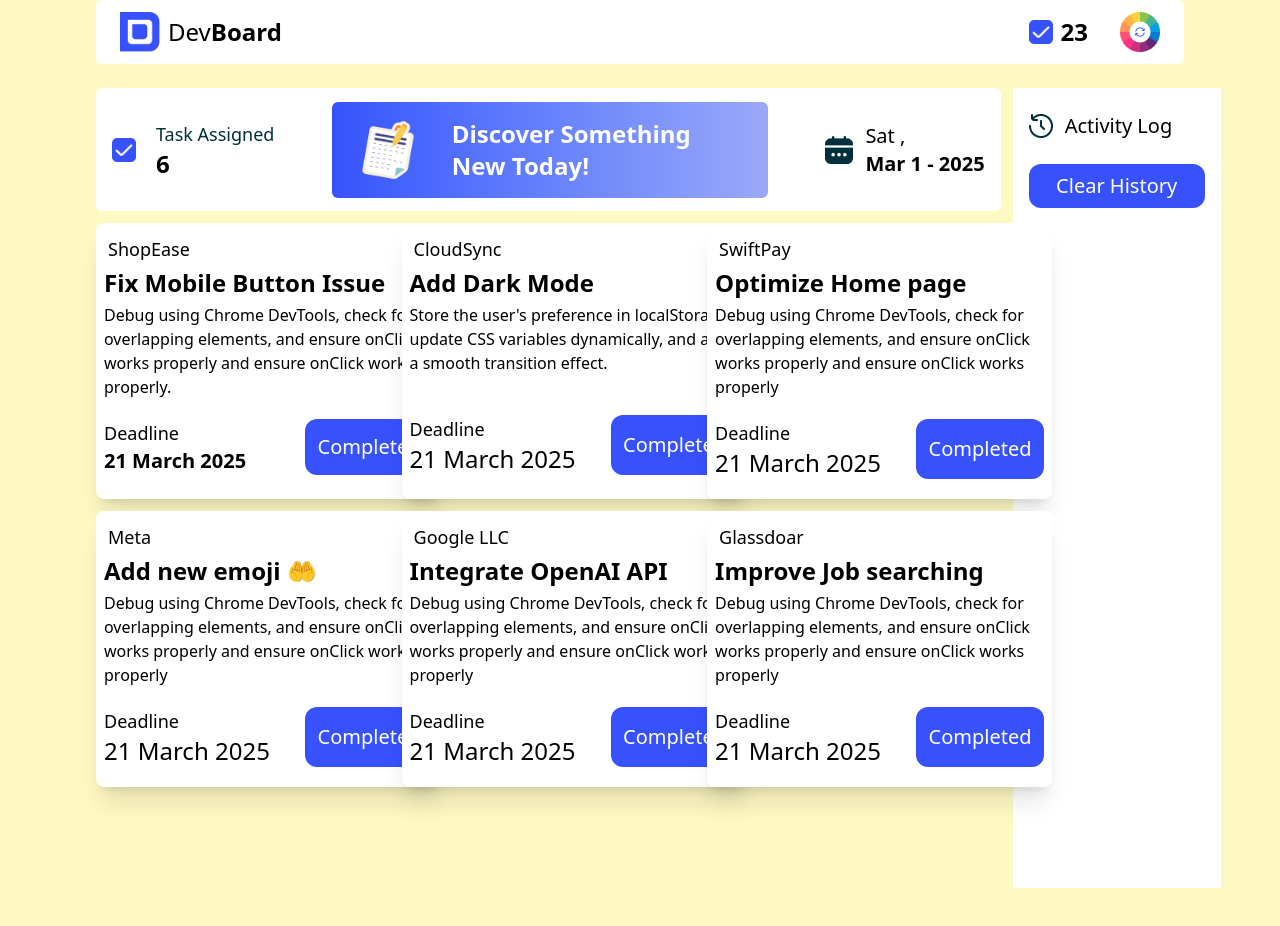
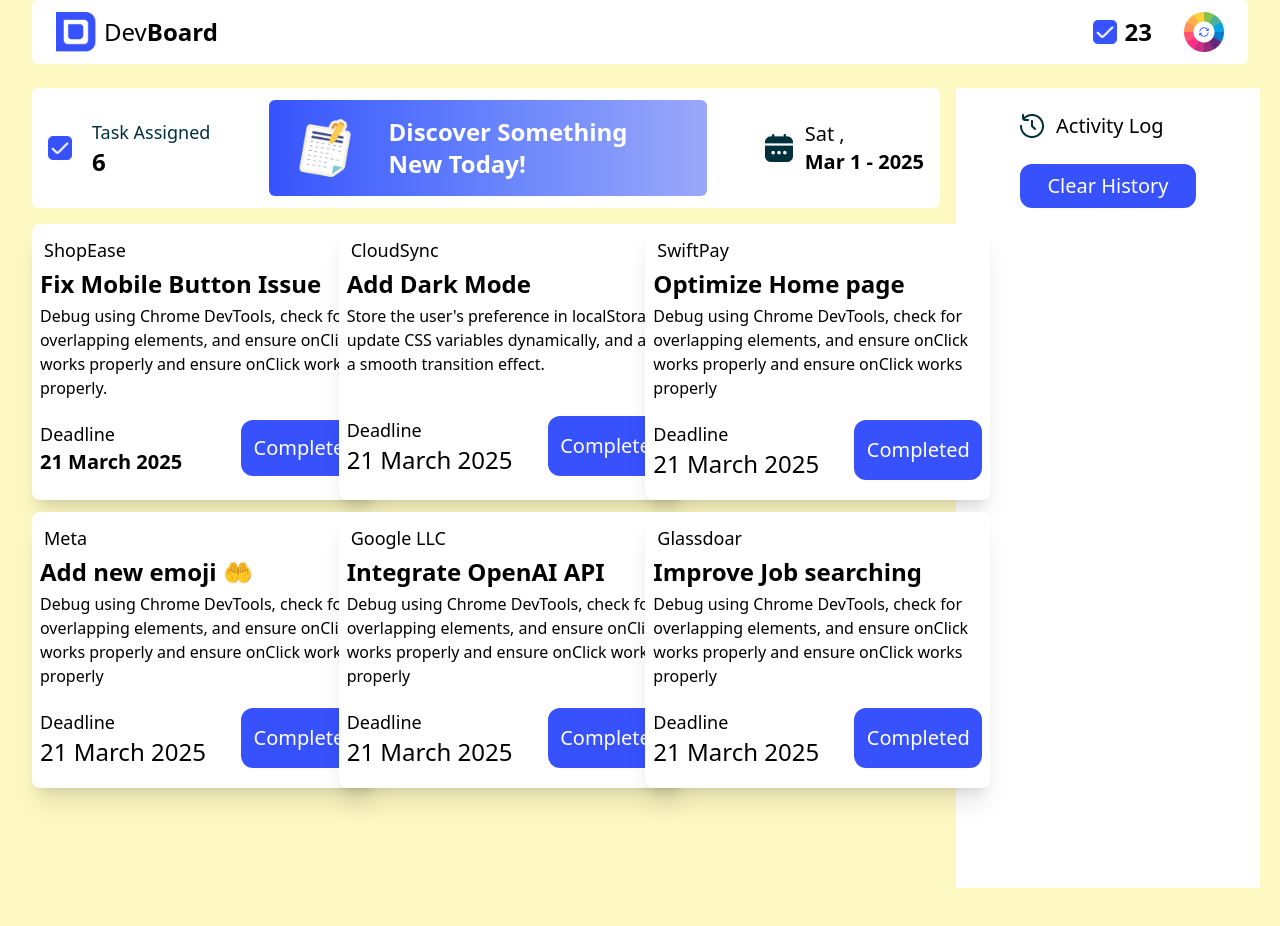
Before and after one commit to abufattahmdshakib/B11-A5-Dev-Board, a plain HTML site: page index.html in a window 1280 px wide. Drawn offline with nearby package versions, Linux system fonts and the light colour scheme.

Commit message:
fontent disyn done

```diff
--- a/index.html
+++ b/index.html
@@ -10,7 +10,7 @@
     <script src="https://kit.fontawesome.com/7cb9b40a21.js" crossorigin="anonymous"></script>
 </head>
 
-<body class="w-[85vw] bg-yellow-100 mx-auto ">
+<body class="w-[95vw] bg-yellow-100 mx-auto ">
     <header>
         <nav>
             <div class="flex justify-between rounded-md bg-white py-3 px-6 ">
@@ -31,8 +31,8 @@
         </nav>
 
         <section>
-            <div class="h-screen grid grid-cols-12 grid-rows-12 mb-32 mt-6 gap-3">
-                <div class="flex justify-between bg-white rounded-md pl-4 pr-4 row-span-2 col-span-10  items-center">
+            <div class="h-screen grid grid-cols-12 grid-rows-12 mb-32 mt-6 gap-4">
+                <div class="flex justify-between bg-white rounded-md pl-4 pr-4 row-span-2 col-span-9  items-center">
 
                     <div class="flex items-center gap-5">
                         <div><img class="w-6" src="./assets/checkbox.png"></div>
@@ -54,20 +54,20 @@
                     </div>
                 </div>
 
-
-
-                <div class="col-span-1 bg-white px-4 mx-auto row-span-12">
-                    <div class="flex mt-6 items-center gap-3">
+            <div class="col-span-3 mx-auto row-span-12  bg-white">
+                <div class="px-16">
+                    <div class="flex mt-6  items-center gap-3">
                         <img src="./assets/activity.png">
                         <h1 class="text-xl font-medium">Activity Log</h1>
                     </div>
                     <button class="bg-[#3752FD]  w-44 py-2 mt-6 rounded-xl text-xl font-normal text-white">Clear History</button>
                 </div>
+            </div>
 
 
 
 
-                <div class="grid grid-cols-3 col-span-10 row-span-3 gap-3">
+                <div class="grid grid-cols-3 col-span-9 row-span-3 gap-3">
                     <div id="shopEase-card" class="w-[345px] bg-white rounded-lg shadow-xl">
                         <h4 class="text-lg font-normal pl-3 mt-3">ShopEase</h4>
                         <h2 class="text-2xl font-semibold pl-2 mt-1">Fix Mobile Button Issue </h2>
```
